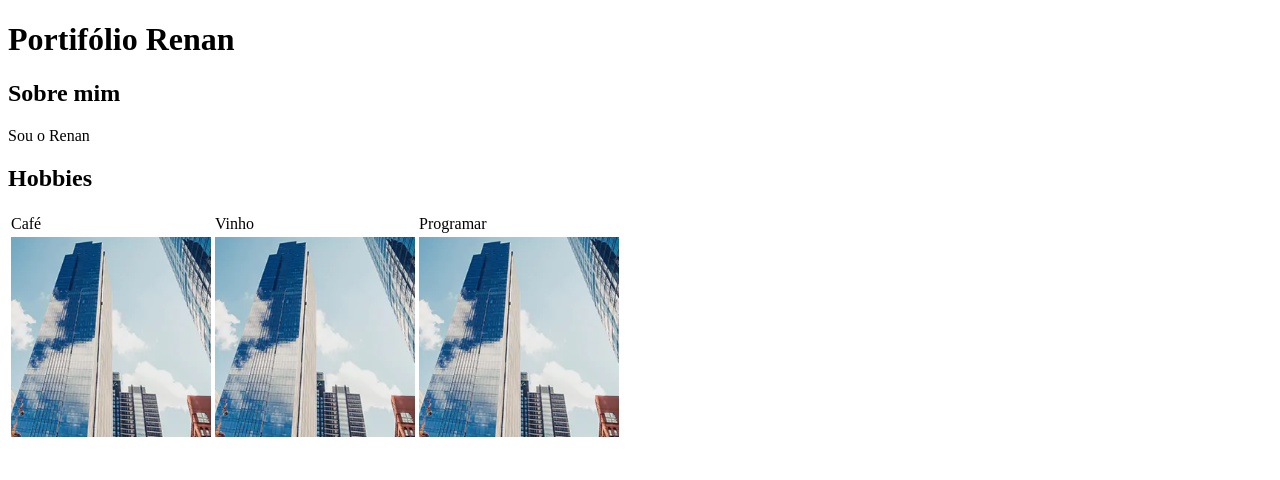
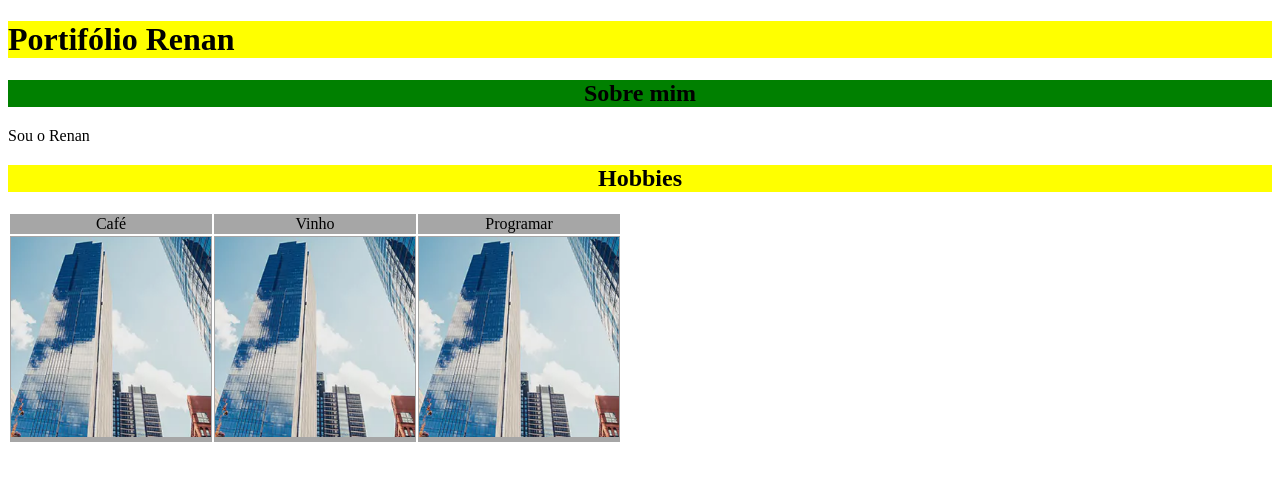
Before and after one commit to renancosta/CodigoDesign20231Matutino, a plain HTML site: page Aula05/pagina2.html in a window 1280 px wide. Drawn offline with Linux system fonts and the light colour scheme.

Commit message:
Complemento aula

```diff
--- /dev/null
+++ b/Aula05/css/estilo.css
@@ -0,0 +1,21 @@
+table{
+	text-align: center;
+}
+
+
+
+td{
+	background-color:#A6A6A6;
+}
+
+h2{
+	background-color:green;
+	text-align: center;
+}
+
+.h2{
+}
+
+.fundoAmarelo{
+	background-color:yellow;
+}
--- a/Aula05/pagina2.html
+++ b/Aula05/pagina2.html
@@ -2,12 +2,13 @@
 <html>
 	<head>
 		<title>Revisão HTML</title>
+		<link rel="stylesheet" href="css/estilo.css">
 	</head>
 	<body>
-		<h1>Portifólio Renan</h1>
+		<h1 class="fundoAmarelo">Portifólio Renan</h1>
 		<h2>Sobre mim</h2>
 		Sou o Renan
-		<h2>Hobbies</h2>
+		<h2 class="fundoAmarelo fundoAzul">Hobbies</h2>
 		<table>
 			<tr>
 				<td>Café</td>
```
